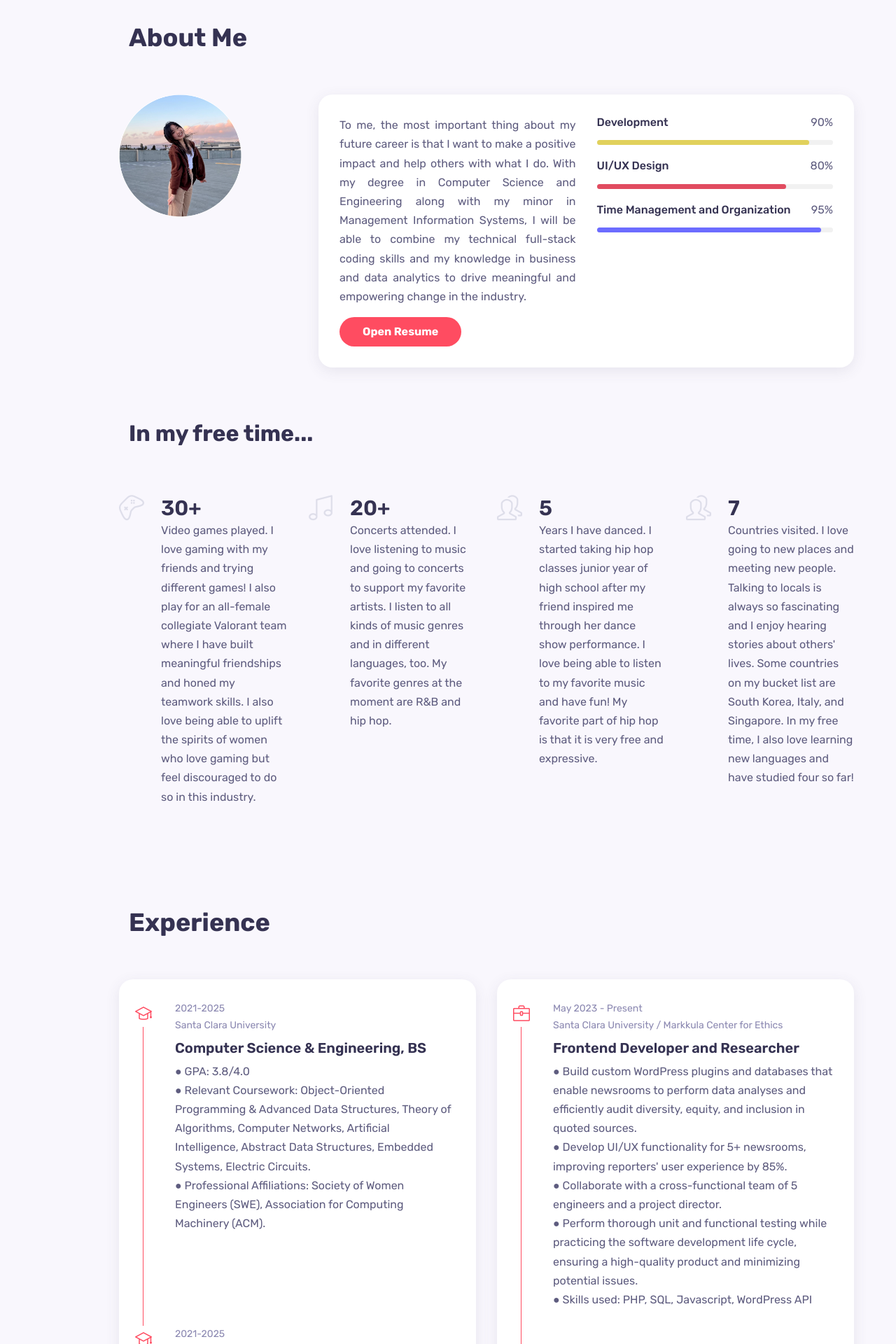
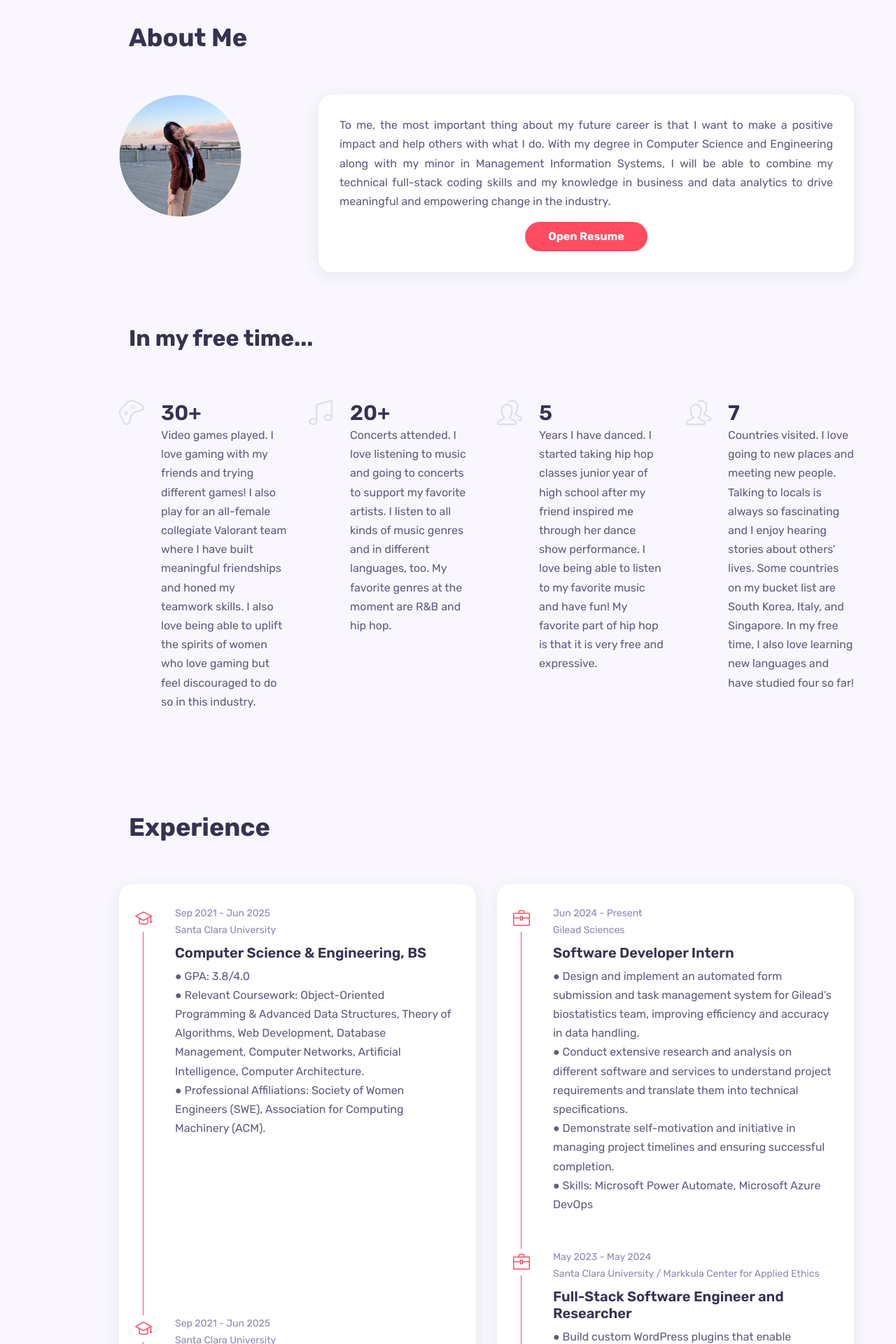
Before and after one commit to asterli/portfolio, a React (Create React App) app: page / in a window 1280 px wide. Shown: the part 880-2800 px from the top of the page at 70% size. Built offline with nearby package versions, Linux system fonts and the light colour scheme.

Commit message:
Update work experience, about me box, and add new projects

```diff
--- a/src/components/about/About.jsx
+++ b/src/components/about/About.jsx
@@ -18,7 +18,7 @@ const About = () => {
             <a href={Resume} className="btn" target="_blank">Open Resume</a>
           </div>
 
-          <div className="about__skills grid">
+          {/* <div className="about__skills grid">
             <div className="skills__data">
               <div className="skills__titles">
                 <h3 className="skills__name">Development</h3>
@@ -51,7 +51,7 @@ const About = () => {
                 <span className="skills__percentage time__management"></span>
               </div>
             </div>
-          </div>
+          </div> */}
         </div>
       </div>
 
--- a/src/components/about/about.css
+++ b/src/components/about/about.css
@@ -8,8 +8,8 @@
     background-color: var(--container-color);
     box-shadow: var(--shadow);
     border-radius: var(--border-radius);
-    grid-template-columns: repeat(2, 1fr);
-    column-gap: 1.875rem;
+    /* grid-template-columns: repeat(2, 1fr);
+    column-gap: 1.875rem; */
     align-items: flex-start;
     position: relative;
 }
@@ -24,6 +24,10 @@
     position: absolute;
     left: -0.93rem;
     top: 20%;
+}
+
+.about__info {
+    text-align: center;
 }
 
 .about__description {
--- a/src/components/home/ScrollDown.jsx
+++ b/src/components/home/ScrollDown.jsx
@@ -4,7 +4,6 @@ const ScrollDown = () => {
   return (
     <div className="scroll__down">
         <a href="#about" className="mouse__wrapper">
-            <span className="home__scroll-name">Scroll Down</span>
             <span className="mouse">
                 <span className="wheel"></span>
             </span>
--- a/src/components/home/home.css
+++ b/src/components/home/home.css
@@ -44,10 +44,6 @@
     bottom: 2.5rem;
     left: 0;
     width: 100%;
-}
-
-.home__scroll-name {
-    font-size: var(--small-font-size);
 }
 
 .mouse {
--- a/src/components/portfolio/Menu.jsx
+++ b/src/components/portfolio/Menu.jsx
@@ -17,62 +17,46 @@ const Menu = [
   {
     id: 2,
     image: Work2,
-    title: "Personal Portfolio",
-    category: "Javascript/HTML/CSS",
-    link: "https://github.com/asterli/portfolio",
-    desc: "This very website!",
+    title: "ClubHub",
+    category: "Javascript/React/HTML/CSS",
+    link: "https://www.youtube.com/watch?v=T_tDYpv9zZo",
+    desc: "Centralized platform for SCU students to explore and follow clubs, stay updated on events, and like and save posts that catch your eye.",
   },
-  /*{
+  {
     id: 3,
     image: Work3,
-    title: "Delivery App Wireframe",
-    category: "Branding",
-    link: "https://github.com/asterli/term-project",
-    desc: (
-      <div>
-        <p></p>
-      </div>
-    ),
+    title: "PlatePals",
+    category: "PHP/SQL/Databases",
+    link: "https://ssl.students.engr.scu.edu/~jdchung/PlatePals/home.php",
+    desc: "Webpage designed to connect cooking enthusiasts, allowing them to discover new recipes while sharing some of their own.",
   },
-  ,
-  {
-    id: 4,
-    image: Work4,
-    title: "Onboarding Motivation",
-    category: "Design",
-    link: "https://github.com/asterli/term-project",
-    desc: (
-      <div>
-        <p></p>
-      </div>
-    ),
-  },
+  // ,
+  // {
+  //   id: 4,
+  //   image: Work4,
+  //   title: "Onboarding Motivation",
+  //   category: "Design",
+  //   link: "https://github.com/asterli/term-project",
+  //   desc: "",
+  // },
   ,
   {
     id: 5,
     image: Work5,
-    title: "iMac Mockup Design",
-    category: "Creative",
-    link: "https://github.com/asterli/term-project",
-    desc: (
-      <div>
-        <p></p>
-      </div>
-    ),
+    title: "VitALZ",
+    category: "Swift/React Native/Flutter",
+    link: "https://devpost.com/software/vitalz",
+    desc: "iOS app aimed to provide support for Alzheimer’s patients and caregivers. Features medicine intake reminders, memory games, and a resource page.",
   },
-  ,
-  {
-    id: 6,
-    image: Work6,
-    title: "Game Store App Concept",
-    category: "Art",
-    link: "https://github.com/asterli/term-project",
-    desc: (
-      <div>
-        <p></p>
-      </div>
-    ),
-    },*/
+  // ,
+  // {
+  //   id: 6,
+  //   image: Work6,
+  //   title: "Game Store App Concept",
+  //   category: "Art",
+  //   link: "https://github.com/asterli/term-project",
+  //   desc: "",
+  //   },
 ];
 
 export default Menu
--- a/src/components/portfolio/Portfolio.jsx
+++ b/src/components/portfolio/Portfolio.jsx
@@ -20,8 +20,9 @@ const Portfolio = () => {
         <span className="work__item" onClick={() => setItems(Menu)}>Everything</span>
         <span className="work__item" onClick={() => filterItem("C/C++")}>C/C++</span>
         <span className="work__item" onClick={() => filterItem("Python")}>Python</span>
-        <span className="work__item" onClick={() => filterItem("Javascript/HTML/CSS")}>Javascript/HTML/CSS</span>
-        <span className="work__item" onClick={() => filterItem("SQL/Databases")}>SQL/Databases</span>
+        <span className="work__item" onClick={() => filterItem("Javascript/React/HTML/CSS")}>Javascript/React/HTML/CSS</span>
+        <span className="work__item" onClick={() => filterItem("PHP/SQL/Databases")}>PHP/SQL/Databases</span>
+        <span className="work__item" onClick={() => filterItem("Swift/React Native/Flutter")}>Swift/React Native/Flutter</span>
       </div>
 
       <div className="work__container grid">
--- a/src/components/resume/Data.jsx
+++ b/src/components/resume/Data.jsx
@@ -5,7 +5,7 @@ const Data = [
     icon: "icon-graduation",
     year: (
       <div>
-        <p>2021-2025</p>
+        <p>Sep 2021 - Jun 2025</p>
         <p>Santa Clara University</p>
       </div>
     ),
@@ -13,8 +13,8 @@ const Data = [
     desc: (
       <div>
         <p>● GPA: 3.8/4.0</p>
-        <p>● Relevant Coursework: Object-Oriented Programming & Advanced Data Structures, Theory of Algorithms,
-        Computer Networks, Artificial Intelligence, Abstract Data Structures, Embedded Systems, Electric Circuits.</p>
+        <p>● Relevant Coursework: Object-Oriented Programming & Advanced Data Structures, Theory of Algorithms, Web Development,
+          Database Management, Computer Networks, Artificial Intelligence, Computer Architecture.</p>
         <p>● Professional Affiliations: Society of Women Engineers (SWE), Association for Computing Machinery (ACM).</p>
       </div>
     ),
@@ -25,7 +25,7 @@ const Data = [
     icon: "icon-graduation",
     year: (
       <div>
-        <p>2021-2025</p>
+        <p>Sep 2021 - Jun 2025</p>
         <p>Santa Clara University</p>
       </div>
     ),
@@ -42,20 +42,17 @@ const Data = [
     icon: "icon-briefcase",
     year: (
       <div>
-          <p>May 2023 - Present</p>
-          <p>Santa Clara University / Markkula Center for Ethics</p>
+        <p>Jun 2024 - Present</p>
+        <p>Gilead Sciences</p>
       </div>
     ),
-      title: "Frontend Developer and Researcher",
+    title: "Software Developer Intern",
     desc: (
       <div>
-          <p>● Build custom WordPress plugins and databases that enable newsrooms to perform data analyses and efficiently
-audit diversity, equity, and inclusion in quoted sources.</p>
-          <p>● Develop UI/UX functionality for 5+ newsrooms, improving reporters' user experience by 85%.</p>
-          <p>● Collaborate with a cross-functional team of 5 engineers and a project director.</p>
-          <p>● Perform thorough unit and functional testing while practicing the software development life cycle, ensuring a
-high-quality product and minimizing potential issues.</p>
-          <p>● Skills used: PHP, SQL, Javascript, WordPress API</p>
+        <p>● Design and implement an automated form submission and task management system for Gilead’s biostatistics team, improving efficiency and accuracy in data handling.</p>
+        <p>● Conduct extensive research and analysis on different software and services to understand project requirements and translate them into technical specifications.</p>
+        <p>● Demonstrate self-motivation and initiative in managing project timelines and ensuring successful completion.</p>
+        <p>● Skills: Microsoft Power Automate, Microsoft Azure DevOps</p>
       </div>
     ),
   },
@@ -65,16 +62,18 @@ high-quality product and minimizing potential issues.</p>
       icon: "icon-briefcase",
       year: (
         <div>
-          <p>Aug 2022 - Present</p>
-          <p>Santa Clara University</p>
+          <p>May 2023 - May 2024</p>
+          <p>Santa Clara University / Markkula Center for Applied Ethics</p>
         </div>
       ),
-      title: "Engineering TA-Grader",
+      title: "Full-Stack Software Engineer and Researcher",
       desc: (
         <div>
-          <p>● Grade and provide feedback on over 150 assignments per week for first-year engineering students.</p>
-          <p>● Manage workload and grading deadlines effectively, contributing to a smooth learning experience for students and
-efficient course administration</p>
+          <p>● Build custom WordPress plugins that enable newsrooms to perform data analyses and efficiently audit diversity, equity, and inclusion in quoted sources.</p>
+          <p>● Develop UI/UX and backend functionality for 5+ newrooms, improving the user experience for reporters.</p>
+          <p>● Collaborate with a cross-functional team of 5 engineers and a project director.</p>
+          <p>● Perform thorough sanity testing and practice the software development life cycle, ensuring a high-quality product and minimizing potential issues.</p>
+          <p>● Skills: PHP, SQL, Javascript, WordPress Development</p>
         </div>
       ),
     },
```
Lines whose indentation alone changed are shown as unchanged.
